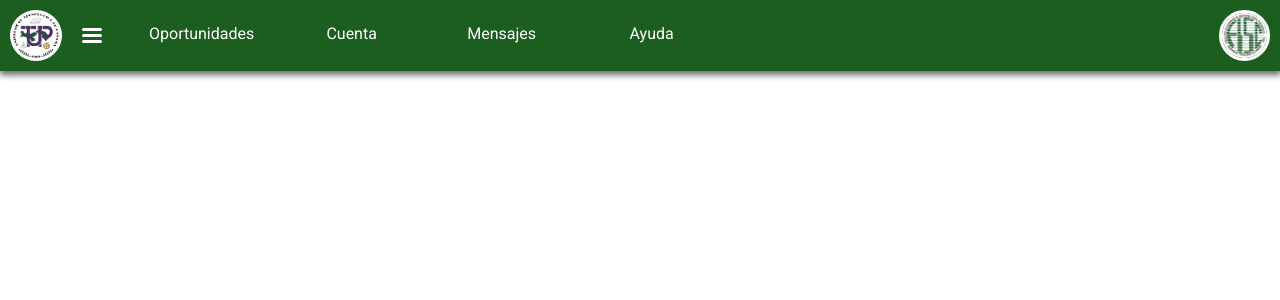
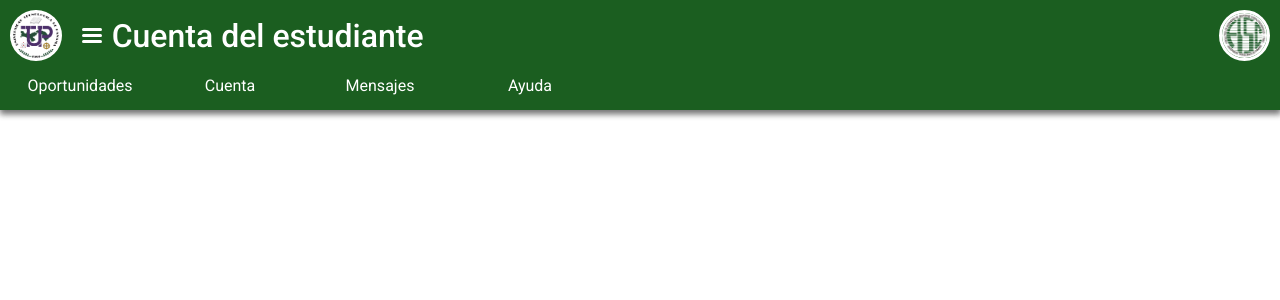
Before and after one commit to jasonwj96/bolsadetrabajo, a React (Create React App) app: page / in a window 1280 px wide. Shown: the top 300 px of the page. Built offline with nearby package versions, Linux system fonts and the light colour scheme.

Commit message:
Redesigned the navbar layout

```diff
--- a/src/components/navbar.scss
+++ b/src/components/navbar.scss
@@ -3,11 +3,16 @@
 .navbar-container {
   @include card(3);
   width: auto;
-  // margin: 0px 10px;
   border-radius: 0px;
   height: auto;
   display: flex;
+  flex-flow: column;
   background-color: $accent;
+
+  .navbar-top {
+    display: flex;
+    width: 100%;
+    padding-bottom: 5px;
 
     img {
       background-color: #fff;
@@ -21,7 +26,7 @@
     .hamburger {
       display: flex;
       flex-flow: column;
-    margin: auto 10px auto 0px;
+      margin: auto 0px;
       width: auto;
       padding: 10px;
 
@@ -38,6 +43,16 @@
       }
     }
 
+    h1 {
+      width: auto;
+      color: #fff;
+      align-self: center;
+      font-weight: 500;
+      margin-right: auto;
+    }
+  }
+
+  .navbar-tabs {
     ul {
       display: flex;
       list-style: none;
@@ -53,13 +68,12 @@
         display: flex;
         border-bottom: 5px solid $accent;
         height: 100%;
-      justify-items: center;
-      align-content: center;
         transition: 0.1s border-color ease-in;
         width: 150px;
+        padding-bottom: 10px;
 
         p {
-        align-self: center;
+          align-self: flex-end;
         }
 
         &:hover {
@@ -68,3 +82,4 @@
       }
     }
   }
+}
--- a/src/components/navbar.tsx
+++ b/src/components/navbar.tsx
@@ -8,12 +8,17 @@ const Navbar = (props: any) => {
 
   return (
     <div className="navbar-container">
+      <div className="navbar-top">
         <img src={utpLogo} alt="utp logo" />
         <div className="hamburger">
           <div />
           <div />
           <div />
         </div>
+        <h1>Cuenta del estudiante</h1>
+        <img src={fiscLogo} alt="fisc logo" />
+      </div>
+      <div className="navbar-tabs">
         <ul>
           <li>
             <p>Oportunidades</p>
@@ -28,7 +33,7 @@ const Navbar = (props: any) => {
             <p>Ayuda</p>
           </li>
         </ul>
-      <img src={fiscLogo} alt="fisc logo" />
+      </div>
     </div>
   );
 };
```
Lines whose indentation alone changed are shown as unchanged.
